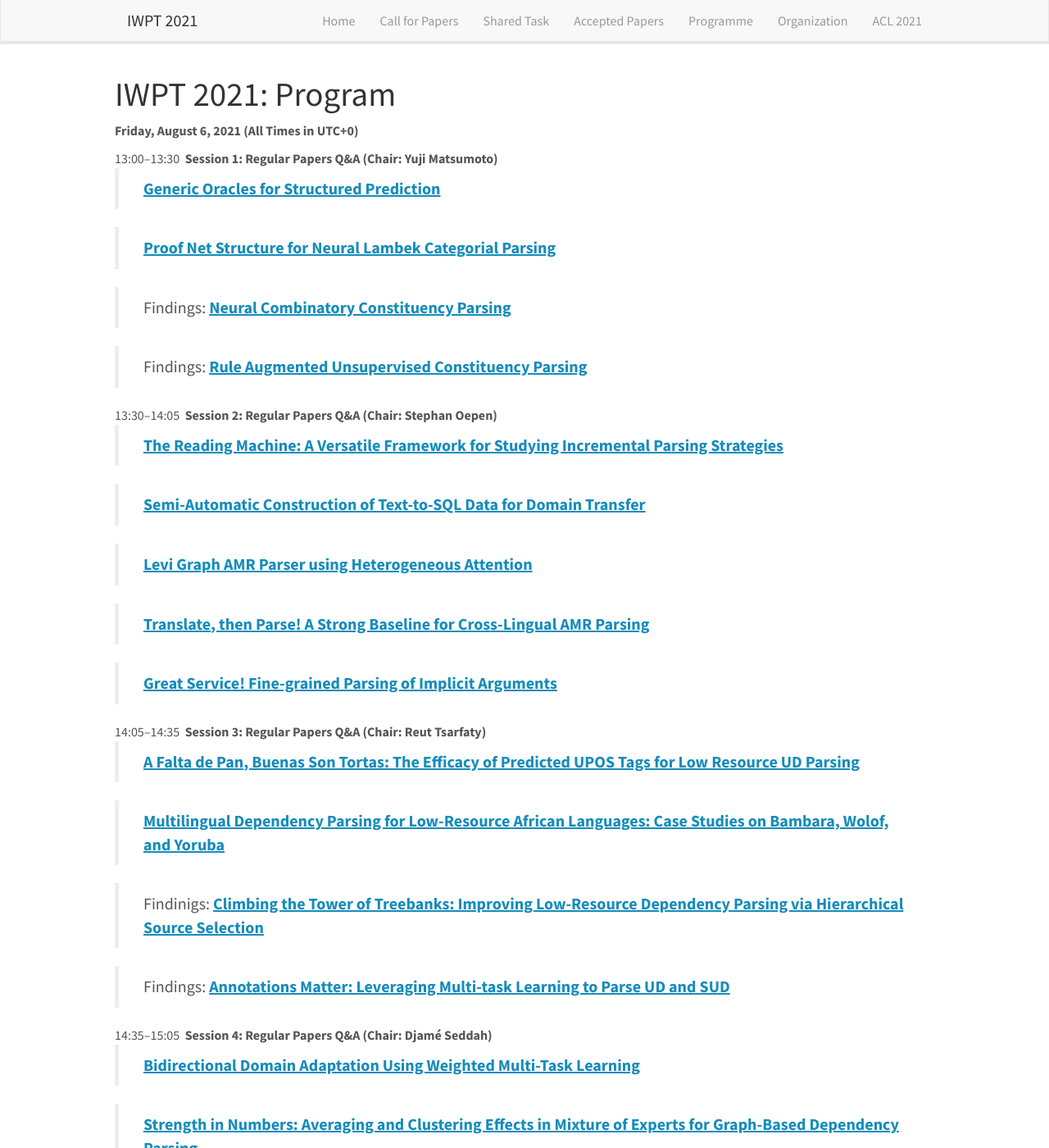
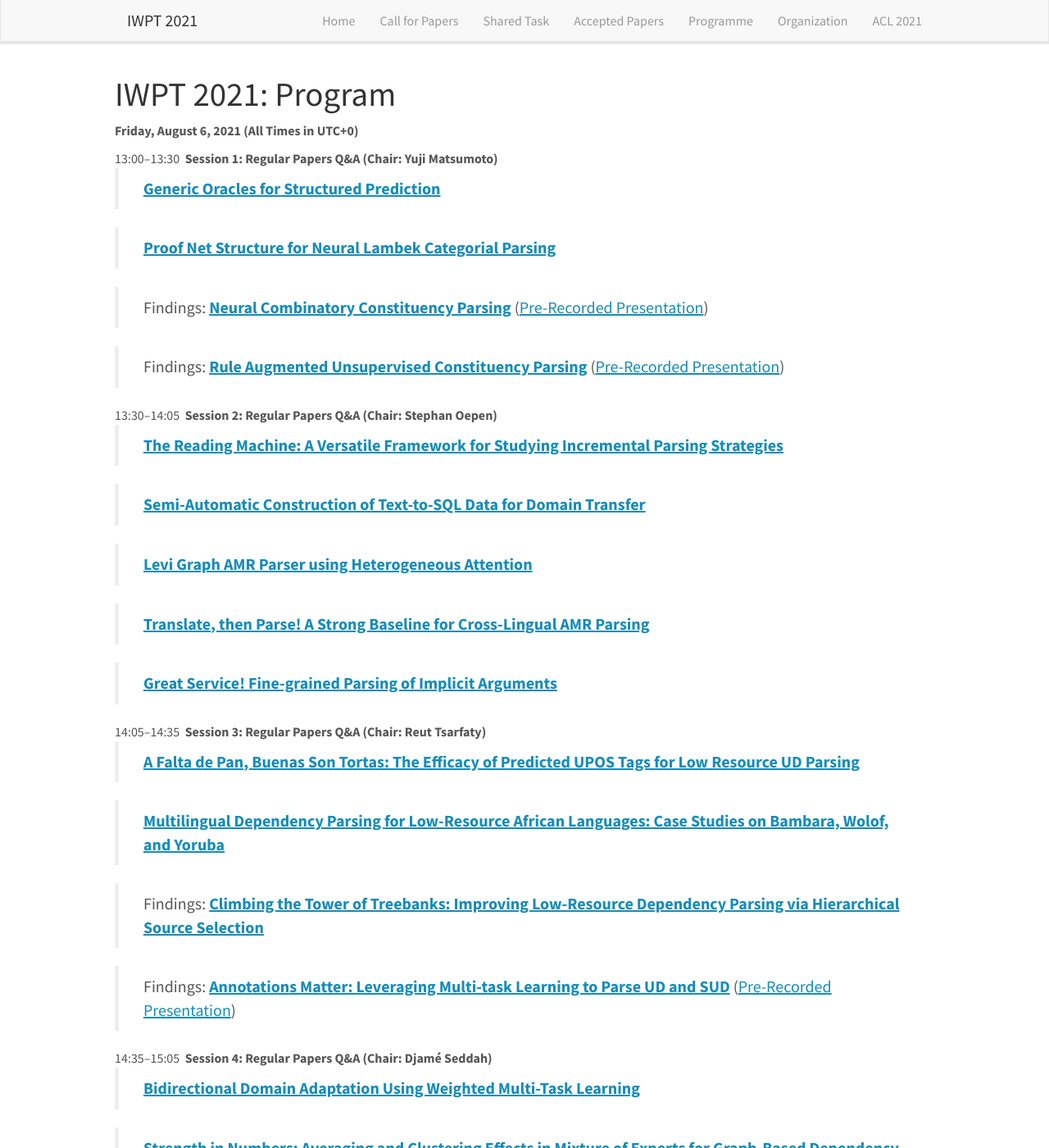
Before and after one commit to sigparse/iwpt2021, a Jekyll site: the page programme.html, which Jekyll copies as it is, in a window 1280 px wide and 1400 px high. Shown: the whole window at 82% size. Built offline with Jekyll 4.4.1, drawn with Linux system fonts in a browser that asks for light colours; nearby versions of some CDN libraries.

Commit message:
video links for findings

```diff
--- a/programme.html
+++ b/programme.html
@@ -104,6 +104,7 @@
 	<td>
 
 	  Findings: <a href="https://aclanthology.org/2021.findings-acl.194/"  target="_blank"><b>Neural Combinatory Constituency Parsing</b></a>
+          (<a href="https://underline.io/events/167/sessions/6237/lecture/26285-neural-combinatory-constituency-parsing" target="_blank">Pre-Recorded Presentation</a>)
 	</td>
       </tr>
     </tbody></table>
@@ -118,6 +119,7 @@
 	<td>
 
 	  Findings: <a href="https://aclanthology.org/2021.findings-acl.436/"  target="_blank"><b>Rule Augmented Unsupervised Constituency Parsing</b></a>
+          (<a href="https://underline.io/events/167/sessions/6226/lecture/26527-rule-augmented-unsupervised-constituency-parsing" target="_blank">Pre-Recorded Presentation</a>)
 	</td>
       </tr>
     </tbody></table>
@@ -258,7 +260,7 @@
 	</td>
 	<td>
 
-	  Findinigs: <a href="https://aclanthology.org/2021.findings-acl.431/"  target="_blank"><b>Climbing the Tower of Treebanks: Improving Low-Resource Dependency Parsing via Hierarchical Source Selection</b></a>
+	  Findings: <a href="https://aclanthology.org/2021.findings-acl.431/"  target="_blank"><b>Climbing the Tower of Treebanks: Improving Low-Resource Dependency Parsing via Hierarchical Source Selection</b></a>
 	</td>
       </tr>
     </tbody></table>
@@ -273,6 +275,7 @@
 	<td>
 
 	  Findings: <a href="https://aclanthology.org/2021.findings-acl.305/"  target="_blank"><b>Annotations Matter: Leveraging Multi-task Learning to Parse UD and SUD</b></a>
+          (<a href="https://underline.io/events/167/sessions/6237/lecture/26396-annotations-matter-leveraging-multi-task-learning-to-parse-ud-and-sud" target="_blank">Pre-Recorded Presentation</a>)
 	</td>
       </tr>
     </tbody></table>
```
